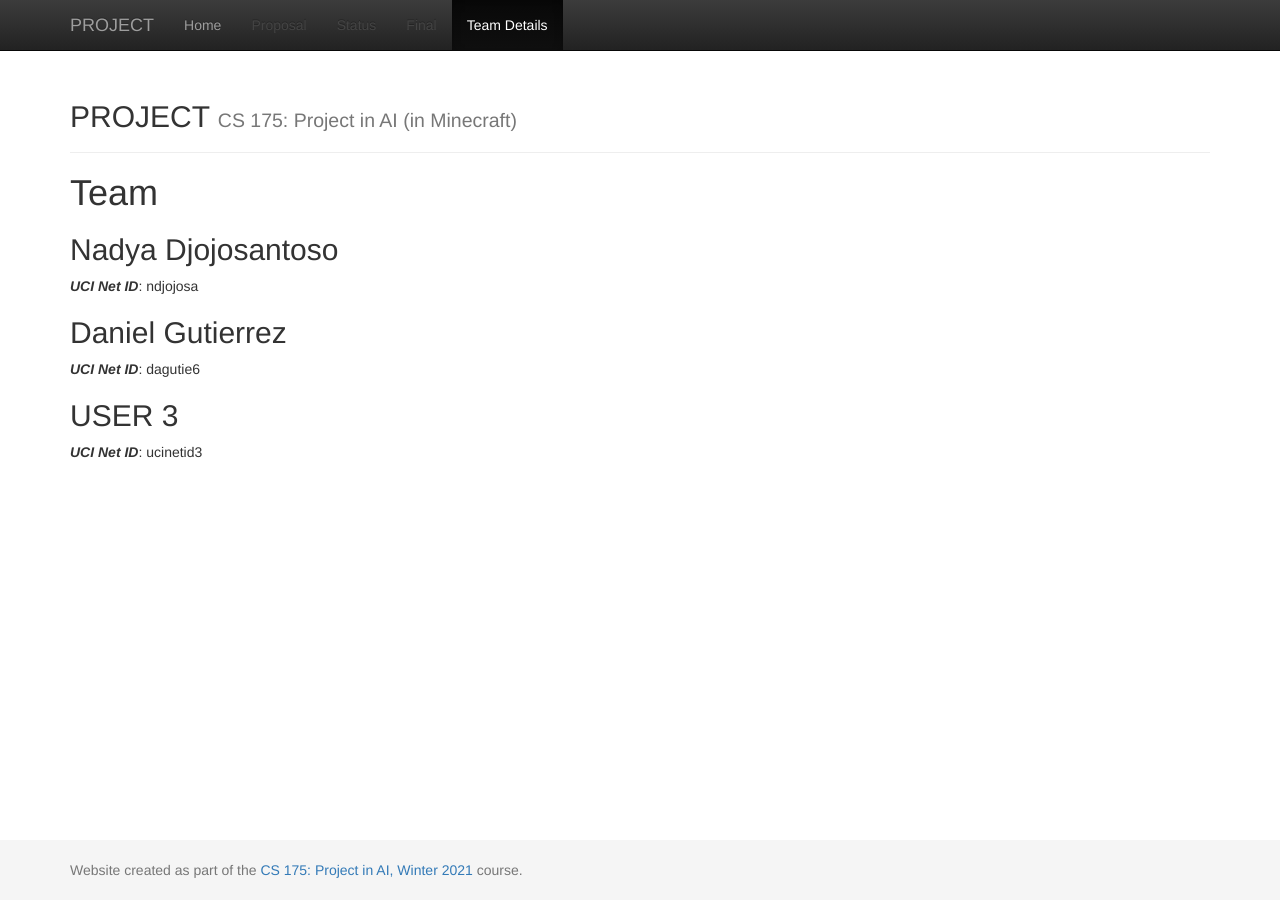
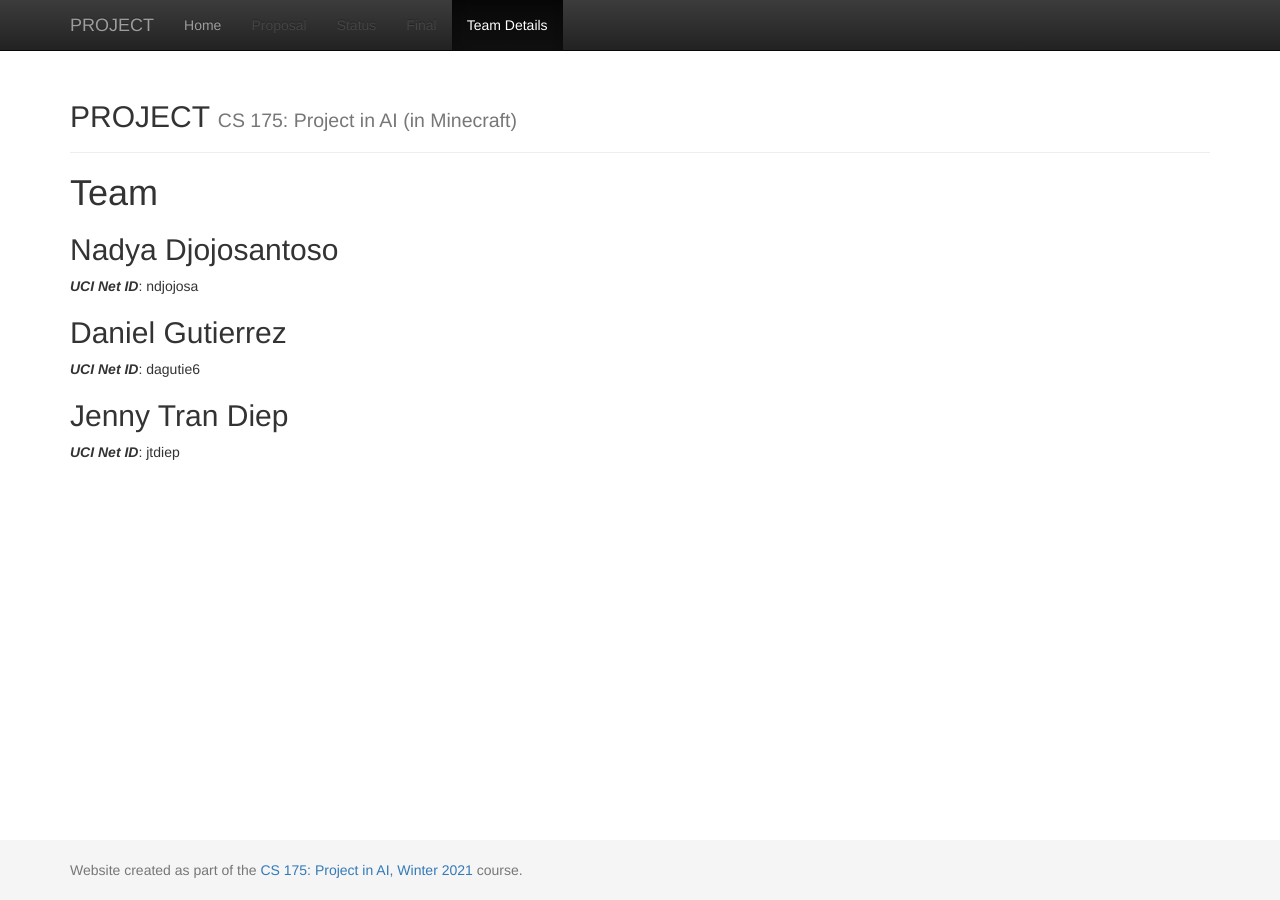
Before and after one commit to cs175-group12/GhastTennis, a Jekyll site: the page built from docs/team.md, in a window 1280 px wide. Built offline with Jekyll 4.4.1, drawn with Linux system fonts in a browser that asks for light colours.

Commit message:
added name to team.md

```diff
--- a/docs/team.md
+++ b/docs/team.md
@@ -12,5 +12,5 @@ title:  Team
 ## Daniel Gutierrez
 ***UCI Net ID***: dagutie6
 
-## USER 3
-***UCI Net ID***: ucinetid3
+## Jenny Tran Diep
+***UCI Net ID***: jtdiep
```
